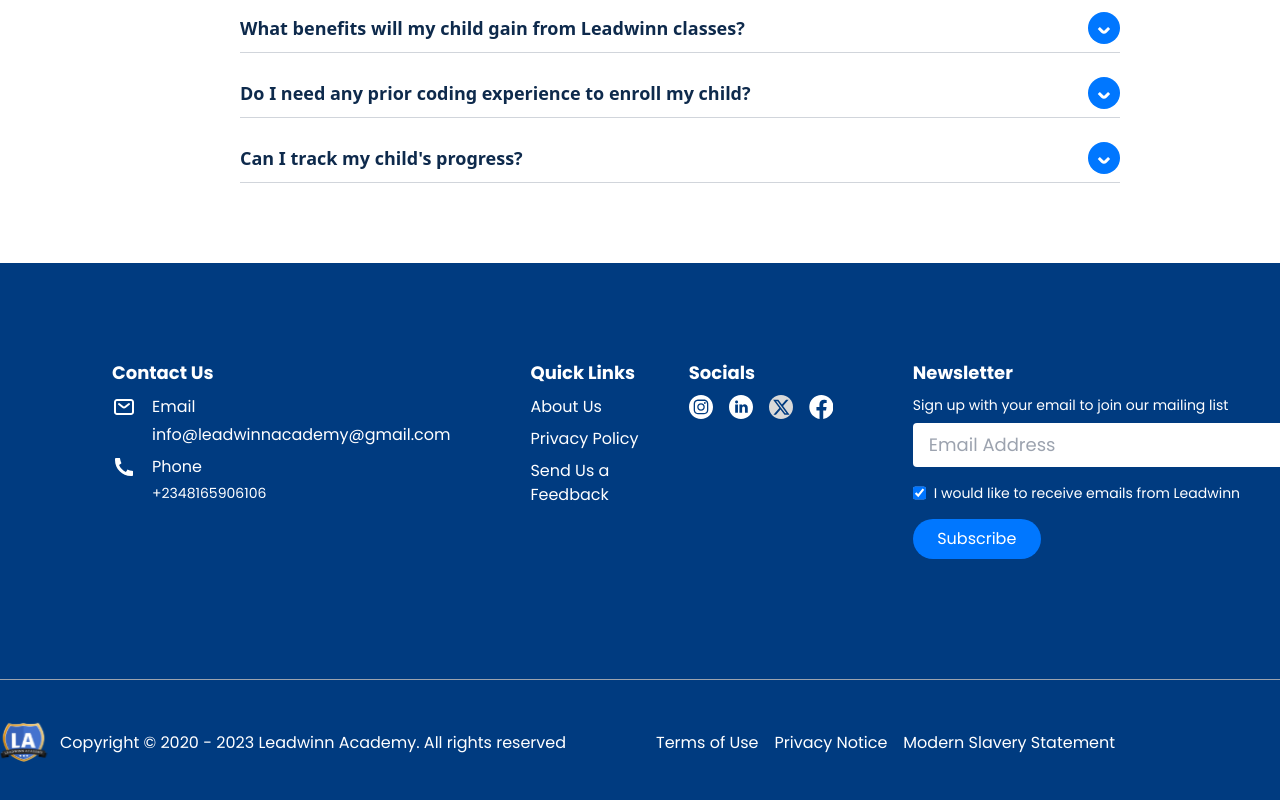
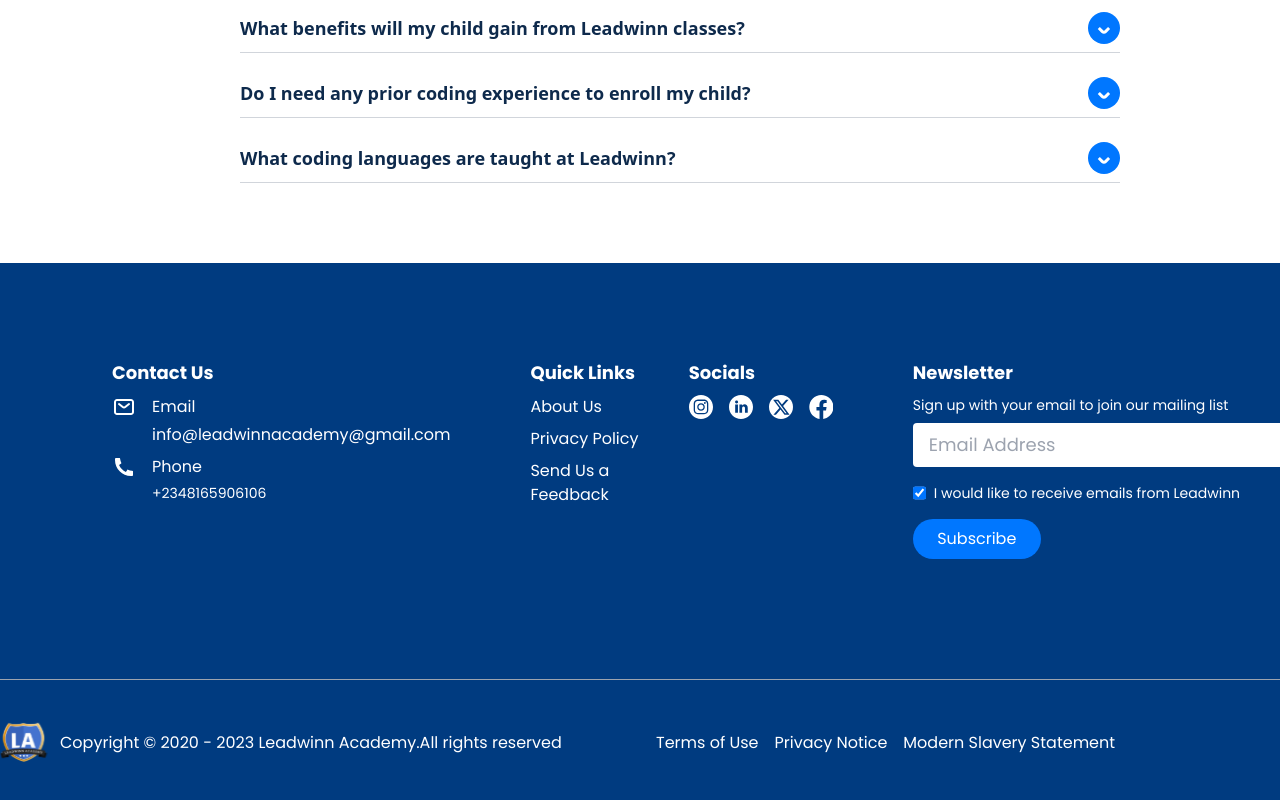
Before and after one commit to Adeleyeha-17/Leadwinn-Academy, a React (Vite) app: page / in a window 1280 px wide. Shown: the part 1856-2656 px from the top of the page. Built offline with nearby package versions, Linux system fonts and the light colour scheme.

Commit message:
updated faq

```diff
--- a/src/components/Faq/Faq.tsx
+++ b/src/components/Faq/Faq.tsx
@@ -10,23 +10,23 @@ export const Faq: React.FC = () => {
    const accordionData = [
       {
          title: 'What is Leadwinn',
-         content: 'This is the hidden content for Accordion 1. This is the hidden content for Accordion 1.This is the hidden content for Accordion 1.This is the hidden content for Accordion 1.This is the hidden content for Accordion 1.'
+         content: 'Leadwinn is an online learning platform that offers coding and technology education for kids aged 6-17. We provide interactive classes to help children learn coding skills in a fun and engaging way.'
       }, {
         title: 'How can I get started with Leadwinn',
-         content: 'This is the hidden content for Accordion 1. This is the hidden content for Accordion 1.This is the hidden content for Accordion 1.This is the hidden content for Accordion 1.This is the hidden content for Accordion 1.'
+         content: 'To get started, simply visit our website, explore our course offerings, and sign up for a trial class. Our team is here to assist you every step of the way.'
       },  {
         title: 'How do online class work',
-        content: 'This is the hidden content for Accordion 1. This is the hidden content for Accordion 1.This is the hidden content for Accordion 1.This is the hidden content for Accordion 1.This is the hidden content for Accordion 1.'
+        content: 'Our online classes are conducted live by experienced instructors. Students can join from the comfort of their homes using a PC. Classes are interactive, and students can ask questions and participate in coding projects.'
      }, {
       title: 'What benefits will my child gain from Leadwinn classes',
-        content: 'This is the hidden content for Accordion 1. This is the hidden content for Accordion 1.This is the hidden content for Accordion 1.This is the hidden content for Accordion 1.This is the hidden content for Accordion 1.'
+        content: `{Your child will develop coding skills, problem-solving abilities, creativity, and a strong foundation in technology. These skills are essential in today's digital world and can open up future career opportunities.}`
      },
      {
       title: 'Do I need any prior coding experience to enroll my child',
-      content: 'This is the hidden content for Accordion 1. This is the hidden content for Accordion 1.This is the hidden content for Accordion 1.This is the hidden content for Accordion 1.This is the hidden content for Accordion 1.'
+      content: 'No, prior coding experience is not required. Our courses are designed to accommodate beginners, and our instructors provide step-by-step guidance.'
    }, {
-      title: `Can I track my child's progress`,
-      content: 'This is the hidden content for Accordion 1. This is the hidden content for Accordion 1.This is the hidden content for Accordion 1.This is the hidden content for Accordion 1.This is the hidden content for Accordion 1.'
+      title: `What coding languages are taught at Leadwinn`,
+      content: 'Leadwinn offers courses in popular coding languages such as Python, Scratch, JavaScript, and more. The specific languages taught may vary based on the course and age group.'
    },
 
    ];
@@ -50,8 +50,8 @@ export const Faq: React.FC = () => {
                </div>
                {
                activeAccordion === index + 1 && (
-                  <div>
-                     <p>{
+                  <div className='sm:pr-6'>
+                     <p className='text-head-black'>{
                         data.content
                      }</p>
                   </div>
--- a/src/components/Footer/Footer.tsx
+++ b/src/components/Footer/Footer.tsx
@@ -6,21 +6,18 @@ type quickLink = {
    path: string;
 }
 
-export const Footer:React.FC = () => {
+export const Footer: React.FC = () => {
 
-  const [emailData, setEmailData] = useState({
-    email: "",
-    receiveMail: true
-  })
+   const [emailData, setEmailData] = useState({email: "", receiveMail: true})
 
-  const { email, receiveMail } = emailData;
+   const {email, receiveMail} = emailData;
 
-  const onChange = (e: ChangeEvent<HTMLInputElement>) => {
-    const { name, value, type, checked } = e.target
+   const onChange = (e : ChangeEvent < HTMLInputElement >) => {
+      const {name, value, type, checked} = e.target
 
       setEmailData((prevState) => ({
          ...prevState,
-      [name]: type === "checkbox" ? checked : value,
+         [name]: type === "checkbox" ? checked : value
       }))
    }
 
@@ -76,7 +73,10 @@ export const Footer:React.FC = () => {
                   quickLinks.map(links => (
                      <Link to={
                            links.path
-                  } key={links.path}>
+                        }
+                        key={
+                           links.path
+                     }>
                         {
                         links.link
                      }</Link>
@@ -97,7 +97,7 @@ export const Footer:React.FC = () => {
                   </svg>
 
                   <svg xmlns="http://www.w3.org/2000/svg" width="24" height="24" viewBox="0 0 32 32" fill="none">
-  <path d="M32 16C32 24.8366 24.8366 32 16 32C7.16344 32 0 24.8366 0 16C0 7.16344 7.16344 0 16 0C24.8366 0 32 7.16344 32 16Z" fill="#D9D9D9"/>
+                     <path d="M32 16C32 24.8366 24.8366 32 16 32C7.16344 32 0 24.8366 0 16C0 7.16344 7.16344 0 16 0C24.8366 0 32 7.16344 32 16Z" fill="white"/>
                      <path d="M22.7666 6.4H26.1312L18.7803 14.8023L27.4286 26.2336H20.6574L15.3545 19.2997L9.28549 26.2336H5.91909L13.7819 17.2462L5.48571 6.40091H12.4288L17.2224 12.7387L22.7666 6.4ZM21.5863 24.2203H23.4505L11.4158 8.30811H9.41531L21.5863 24.2203Z" fill="#003B80"/>
                   </svg>
 
@@ -115,9 +115,15 @@ export const Footer:React.FC = () => {
 
                <div className="flex flex-col gap-3">
                   <form>
-              <input type="email" id='email' name='email' value={email} placeholder='Email Address' onChange={onChange} className='px-2 py-1 lg:px-4 lg:py-2 text-sm lg:text-lg text-gray-700 bg-white border-gray-300 rounded transition ease-in-out mb-4 focus:border-none focus:outline-none'/>
+                     <input type="email" id='email' name='email'
+                        value={email}
+                        placeholder='Email Address'
+                        onChange={onChange}
+                        className='px-2 py-1 lg:px-4 lg:py-2 text-sm lg:text-lg text-gray-700 bg-white border-gray-300 rounded transition ease-in-out mb-4 focus:border-none focus:outline-none'/>
                      <div className='flex gap-2 mb-4'>
-              <input type="checkbox" name="receiveMail" id="receiveMail" checked={receiveMail} onChange={onChange} />
+                        <input type="checkbox" name="receiveMail" id="receiveMail"
+                           checked={receiveMail}
+                           onChange={onChange}/>
                         <label htmlFor="receiveMail" className="text-sm">I would like to receive emails from Leadwinn</label>
                      </div>
 
@@ -133,7 +139,9 @@ export const Footer:React.FC = () => {
             <div className='lg:grid lg:grid-cols-2 flex flex-col items-center gap-4 mt-10'>
                <div className='flex items-center gap-3'>
                   <Link to="/"><img src="./leadwinn.svg" alt="leadwinn logo" className='w-12'/></Link>
-            <h5 className='text-xs sm:text-sm lg:text-base'>Copyright © 2020 - 2023 Leadwinn Academy. <span className='hidden sm:inline-block'>All rights reserved</span></h5>
+                  <h5 className='text-xs sm:text-sm lg:text-base'>Copyright © 2020 - 2023 Leadwinn Academy.
+                     <span className='hidden sm:inline-block'>All rights reserved</span>
+                  </h5>
                </div>
                <div className='flex items-center gap-3 px-2 sm:gap-4 text-xs sm:text-sm lg:text-base'>
                   <Link to="">Terms of Use</Link>
--- a/src/components/Hero/Hero.tsx
+++ b/src/components/Hero/Hero.tsx
@@ -10,7 +10,7 @@ type HomeProps = {
 export const Hero: React.FC<HomeProps> = () => {
 
    const words: string[] = ["Interactive", "Educative", "Informative"];
-   const colors: string[] = ["text-blue-500", "text-yellow-600", "text-green-500"];
+   const colors: string[] = ["text-hero-blue", "text-yellow-600", "text-green-500"];
 
    const [currentIndex, setCurrentIndex] = useState<number>(0);
 
--- a/tailwind.config.js
+++ b/tailwind.config.js
@@ -20,6 +20,7 @@ export default {
         "lead-black" : "#001928",
         "head-black" : "#0E2A4C",
         "head-blue" : "#07F",
+        "hero-blue" : "#0077FF",
         "nav-blue" : "#ECF5FF",
         "footer-blue" : "#003B80",
         "home-gra" : "#012956",
```
Lines whose indentation alone changed are shown as unchanged.
